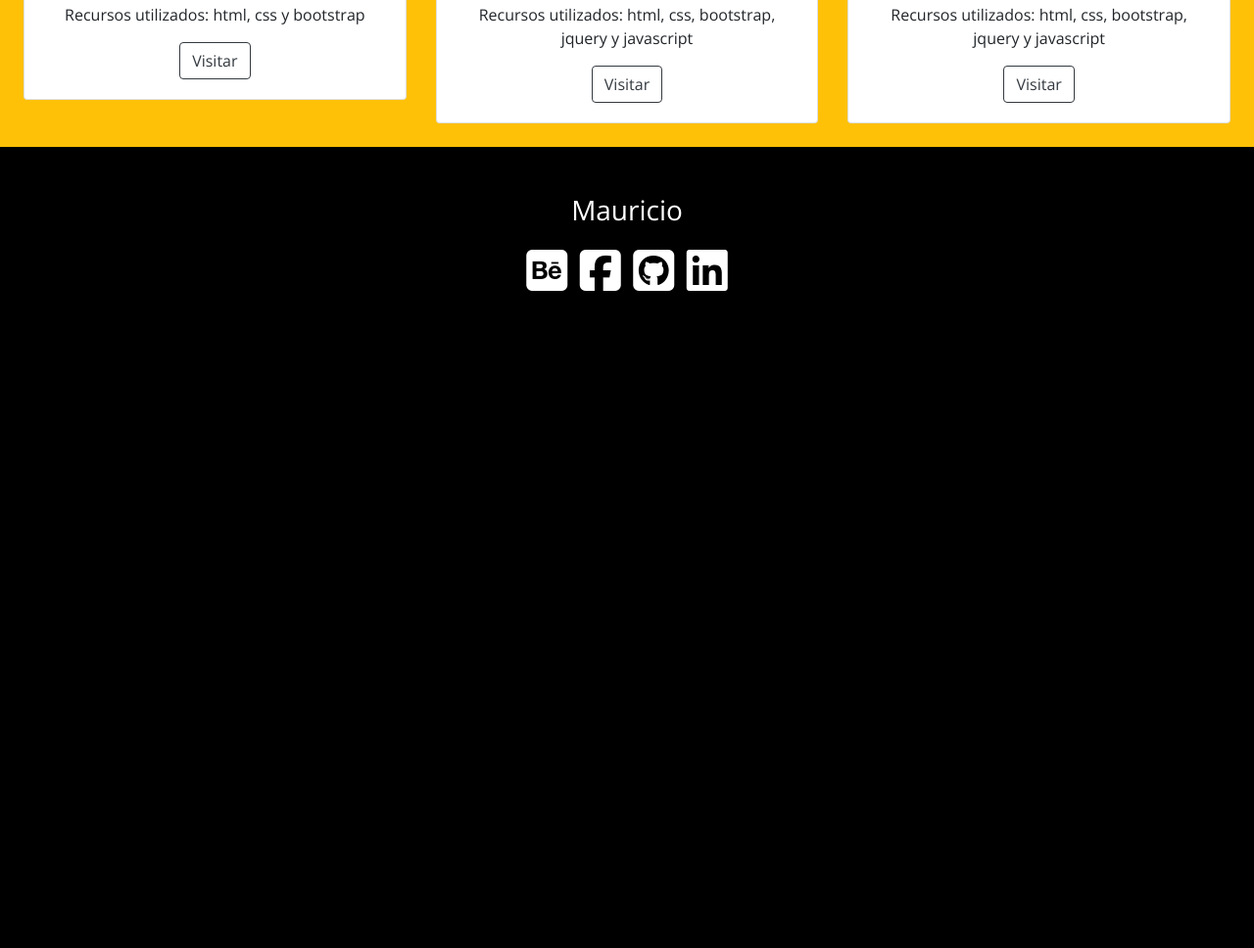
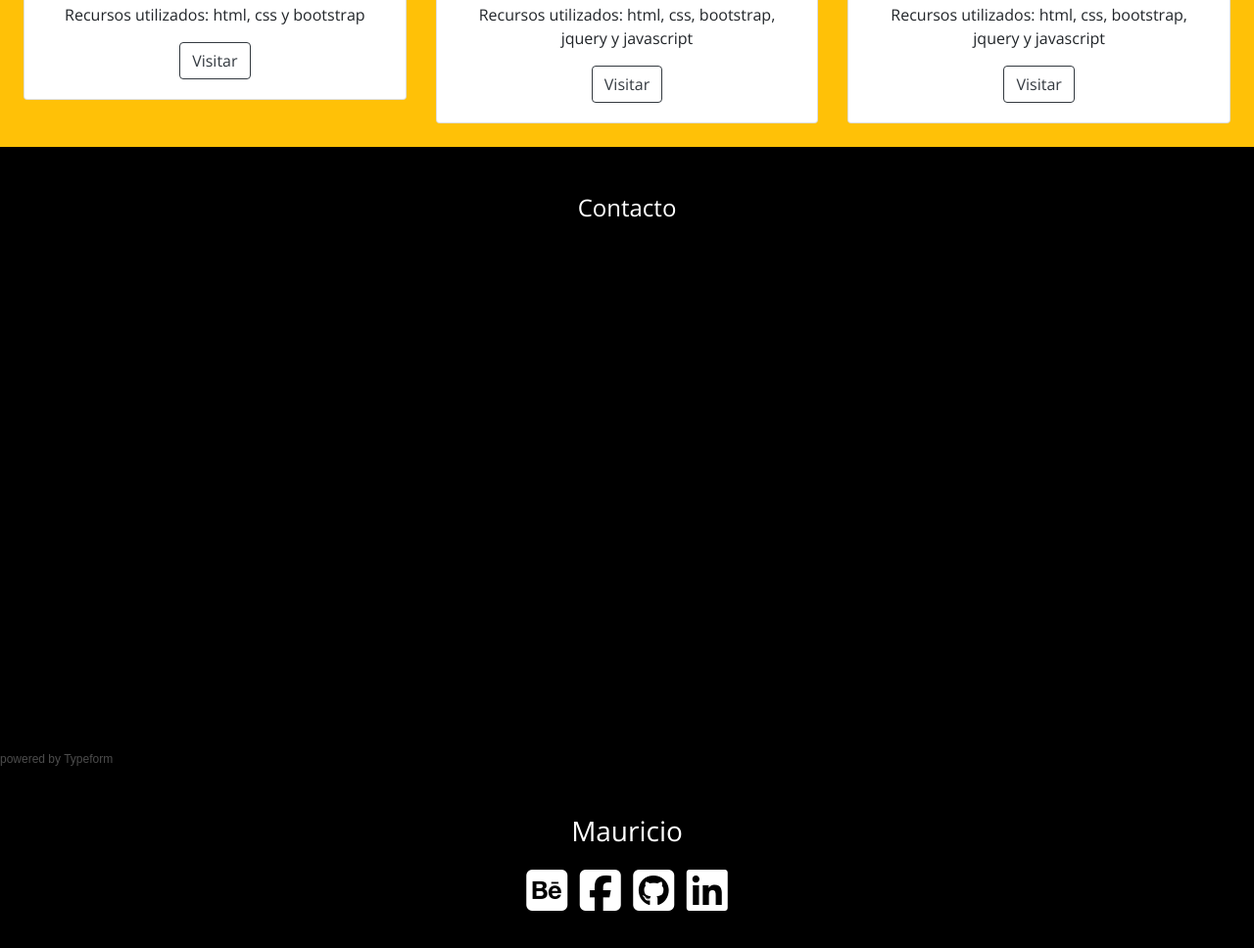
Before and after one commit to MichoUrrutiaR/Mauricio-Urrutia-Portafolio, a plain HTML site: page index.html in a window 1280 px wide. Shown: the part 3237-4205 px from the top of the page at 98% size. Before the commit the page ends 3597 px from the top, so only its background shows below. Drawn offline with nearby package versions, Linux system fonts and the light colour scheme; a script that the page names is missing.

Commit message:
Formulario Terminado y Pagina Terminada

```diff
--- a/index.html
+++ b/index.html
@@ -264,7 +264,13 @@
     </div>
   </section>
 
+  <!--FORMULARIO-->
 
+  <section id="contacto">
+    <h2 class="h4 text-white text-center pt-5">Contacto</h2>
+    <hr class="bg-black col-1 col-sm-1 col-md-1 col-lg-1 col-xl-1">
+    <div class="typeform-widget" data-url="https://form.typeform.com/to/aX2B8kVS" style="width: 100%; height: 500px;"></div> <script> (function() { var qs,js,q,s,d=document, gi=d.getElementById, ce=d.createElement, gt=d.getElementsByTagName, id="typef_orm", b="https://embed.typeform.com/"; if(!gi.call(d,id)) { js=ce.call(d,"script"); js.id=id; js.src=b+"embed.js"; q=gt.call(d,"script")[0]; q.parentNode.insertBefore(js,q) } })() </script> <div style="font-family: Sans-Serif;font-size: 12px;color: #999;opacity: 0.5; padding-top: 5px;"> powered by <a href="https://admin.typeform.com/signup?utm_campaign=aX2B8kVS&utm_source=typeform.com-01EKXBMCHM2EYS726KT0NNM6P5-free&utm_medium=typeform&utm_content=typeform-embedded-poweredbytypeform&utm_term=ES" style="color: #999" target="_blank">Typeform</a> </div>
+  </section>
 
   <!--FOOTER-->
 
```
